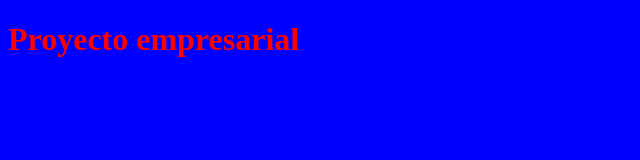
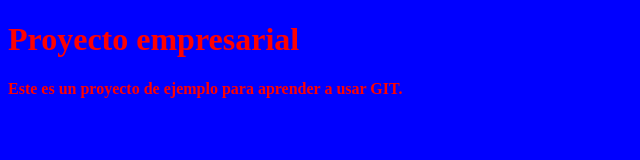
Before and after one commit to Jean-snt/CursoGit, a plain HTML site: page index.html in a window 1280 px wide. Shown: the whole page, without its empty margins (0-640 px from the left). Drawn offline with Linux system fonts and the light colour scheme.

Commit message:
Update index.html

```diff
--- a/index.html
+++ b/index.html
@@ -8,6 +8,7 @@
 </head>
 <body>
     <h1>Proyecto empresarial</h1>
+        <p>Este es un proyecto de ejemplo para aprender a usar GIT.</p>
 
 </body>
 </html>
```
